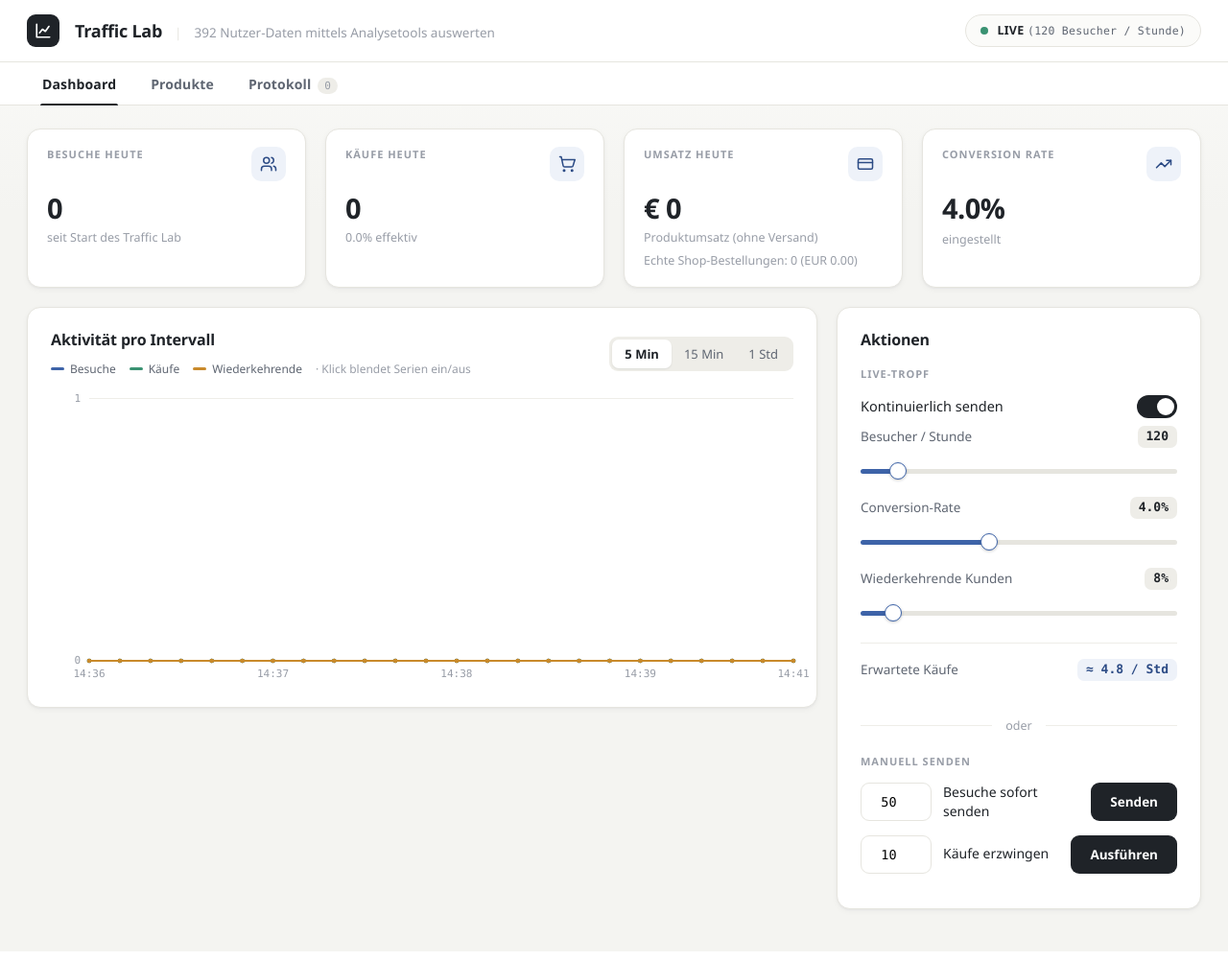
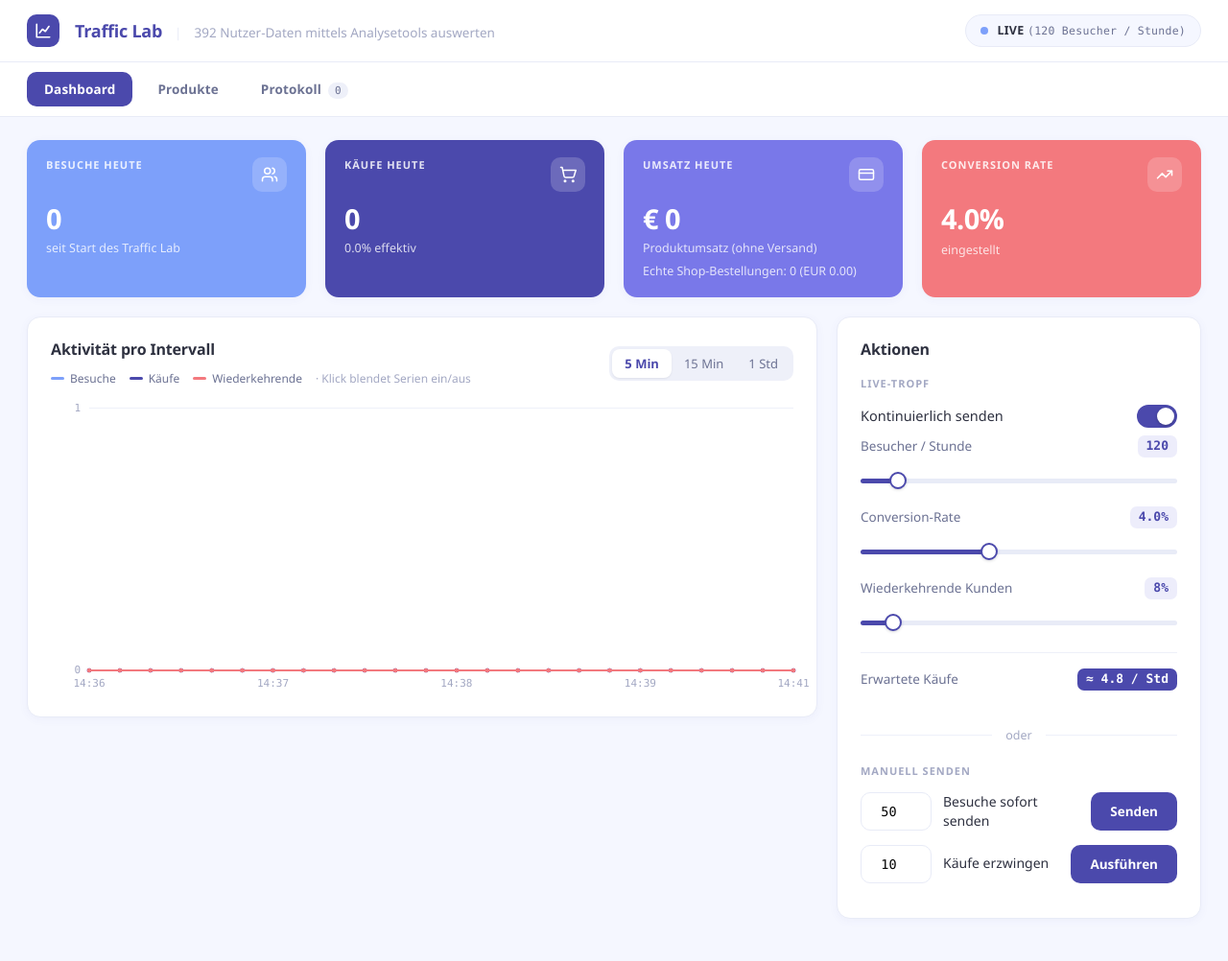
Before and after one commit to bbw-it/m392_matomo-woocommerce-trafficlab, a Flask app: page / in a window 1280 px wide. Shown: the whole page at 96% size. Run offline with Flask 3, Linux system fonts and the light colour scheme.

Commit message:
style(traffic): UI im Skydash-Look – kühle Palette, farbige KPI-Kacheln
Schlichter und ohne warme Töne, nach Vorlage-Screenshot:
- Palette: Hellblau-Grau-Hintergrund (#f5f7ff), Indigo #4b49ac als
  Primärfarbe, Akzente #98bdff/#7da0fa/#7978e9/#f3797e.
- KPI-Karten als farbige Kacheln mit weisser Schrift (Hellblau/Indigo/
  Violett/Koralle), Icon-Chips transluzent weiss.
- Tabs als Pills (aktiv = Indigo gefüllt), Slider/Switches/Buttons in
  Indigo, Datenfarben Hellblau/Indigo/Koralle.

Co-Authored-By: Claude Fable 5 <noreply@anthropic.com>

```diff
--- a/traffic/templates/index.html
+++ b/traffic/templates/index.html
@@ -8,24 +8,24 @@
      System-Fonts zurück (Avenir Next/Segoe UI bzw. SF Mono/Cascadia). -->
 <style>
   :root{
-    /* Reife, warme Neutral-Palette ("Papier & Tinte") mit EINER Akzentfarbe
-       und harmonisierten, gedeckten Datenfarben. */
-    --bg:#f4f4f1; --card:#ffffff; --line:#e6e5df; --line2:#eeede8;
-    --ink:#1f2328; --ink-2:#3a3f47; --gray:#5f6672; --mut:#989da7; --faint:#c4c7cd;
-    --acc:#3d63a8; --acc-deep:#2c4b85; --acc-soft:#eef2f9; --acc-ring:rgba(61,99,168,.22);
-    --c-vis:#3d63a8;   /* Besuche  – Stahlblau  */
-    --c-buy:#3a9272;   /* Käufe    – Salbeigrün */
-    --c-ret:#c98a2b;   /* Wiederk. – Bernstein  */
-    --ok:#3a9272; --warn:#c98a2b; --err:#c0473e; --err-soft:#faeae8;
-    --r:14px; --sh:0 1px 2px rgba(31,35,40,.04), 0 2px 6px rgba(31,35,40,.04);
+    /* Skydash-Palette: kühles Hellblau-Grau, Indigo als Primärfarbe,
+       helle Blau-/Violett-/Koralle-Akzente. Keine warmen Töne. */
+    --bg:#f5f7ff; --card:#ffffff; --line:#e8ebf7; --line2:#eef0f9;
+    --ink:#2e3140; --ink-2:#4a4e63; --gray:#6c7293; --mut:#a3a8c3; --faint:#ccd0e4;
+    --acc:#4b49ac; --acc-deep:#3f3d92; --acc-soft:#ededfb; --acc-ring:rgba(75,73,172,.20);
+    --blue:#98bdff; --blue-2:#7da0fa; --violet:#7978e9; --coral:#f3797e;
+    --c-vis:#7da0fa;   /* Besuche  – Hellblau */
+    --c-buy:#4b49ac;   /* Käufe    – Indigo   */
+    --c-ret:#f3797e;   /* Wiederk. – Koralle  */
+    --ok:#7da0fa; --err:#f3797e; --err-soft:#fdecee;
+    --r:14px; --sh:0 2px 10px rgba(75,73,172,.05);
     --font:"Avenir Next","Segoe UI Variable Text","Segoe UI",system-ui,-apple-system,sans-serif;
     --mono:"SF Mono",ui-monospace,"Cascadia Code",Menlo,Consolas,monospace;
   }
   *{box-sizing:border-box}
   html,body{margin:0}
   body{background:var(--bg); color:var(--ink); font-family:var(--font);
-    -webkit-font-smoothing:antialiased; line-height:1.45;
-    background-image:linear-gradient(180deg,#fbfbf9 0%,var(--bg) 220px)}
+    -webkit-font-smoothing:antialiased; line-height:1.45}
   button{font-family:var(--font)}
   :focus-visible{outline:2px solid var(--acc); outline-offset:2px; border-radius:6px}
   .mono{font-family:var(--mono)}
@@ -34,33 +34,32 @@
   /* ---------- Header ---------- */
   .hdr{background:var(--card); border-bottom:1px solid var(--line)}
   .hdr-in{max-width:1360px; margin:0 auto; padding:15px 28px; display:flex; align-items:center; gap:16px}
-  .logo{width:34px; height:34px; border-radius:9px; background:var(--ink); flex:none;
+  .logo{width:34px; height:34px; border-radius:10px; background:var(--acc); flex:none;
     display:grid; place-items:center}
   .logo svg{width:18px; height:18px}
   .brand{display:flex; align-items:baseline; gap:13px; min-width:0}
-  .brand b{font-size:18px; font-weight:700; letter-spacing:-.015em}
+  .brand b{font-size:18px; font-weight:700; letter-spacing:-.015em; color:var(--acc)}
   .brand span{font-size:13.5px; color:var(--mut); white-space:nowrap; overflow:hidden; text-overflow:ellipsis}
   .brand .sep{color:var(--line); font-weight:300}
   .live{margin-left:auto; display:inline-flex; align-items:center; gap:9px; flex:none;
-    padding:7px 15px; border-radius:99px; border:1px solid var(--line); background:#fbfbf9;
+    padding:7px 15px; border-radius:99px; border:1px solid var(--line); background:var(--bg);
     font-size:12.5px; font-weight:600; letter-spacing:.02em}
   .live .pdot{width:8px; height:8px; border-radius:50%; background:var(--faint); flex:none}
-  .live.on .pdot{background:var(--ok); animation:pulse 1.8s infinite}
+  .live.on .pdot{background:var(--blue-2); animation:pulse 1.8s infinite}
   .live .meta{font-family:var(--mono); font-weight:500; color:var(--gray); font-size:11.5px}
-  @keyframes pulse{0%{box-shadow:0 0 0 0 rgba(58,146,114,.45)}70%{box-shadow:0 0 0 6px rgba(58,146,114,0)}100%{box-shadow:0 0 0 0 rgba(58,146,114,0)}}
+  @keyframes pulse{0%{box-shadow:0 0 0 0 rgba(125,160,250,.5)}70%{box-shadow:0 0 0 6px rgba(125,160,250,0)}100%{box-shadow:0 0 0 0 rgba(125,160,250,0)}}
 
-  /* ---------- Tabs ---------- */
+  /* ---------- Tabs (Pills wie die Skydash-Sidebar) ---------- */
   .tabs{background:var(--card); border-bottom:1px solid var(--line)}
-  .tabs-in{max-width:1360px; margin:0 auto; padding:0 28px; display:flex; gap:4px}
-  .tab{position:relative; border:0; background:none; cursor:pointer; padding:13px 16px 12px;
-    font-size:14px; font-weight:600; color:var(--gray); letter-spacing:.01em; transition:color .15s}
-  .tab:hover{color:var(--ink)}
-  .tab[aria-selected="true"]{color:var(--ink)}
-  .tab::after{content:""; position:absolute; left:14px; right:14px; bottom:-1px; height:2px;
-    border-radius:2px 2px 0 0; background:var(--ink); transform:scaleX(0); transition:transform .18s ease}
-  .tab[aria-selected="true"]::after{transform:scaleX(1)}
-  .tab .cnt{font-family:var(--mono); font-size:11px; font-weight:500; color:var(--mut);
+  .tabs-in{max-width:1360px; margin:0 auto; padding:10px 28px; display:flex; gap:8px}
+  .tab{border:0; background:none; cursor:pointer; padding:9px 18px; border-radius:10px;
+    font-size:13.5px; font-weight:600; color:var(--gray); letter-spacing:.01em;
+    transition:background .15s, color .15s}
+  .tab:hover{color:var(--acc); background:var(--acc-soft)}
+  .tab[aria-selected="true"]{background:var(--acc); color:#fff}
+  .tab .cnt{font-family:var(--mono); font-size:11px; font-weight:500; color:var(--gray);
     margin-left:7px; padding:2px 7px; border-radius:99px; background:var(--line2)}
+  .tab[aria-selected="true"] .cnt{background:rgba(255,255,255,.22); color:#fff}
 
   /* ---------- Layout ---------- */
   .wrap{max-width:1360px; margin:0 auto; padding:24px 28px 44px;
@@ -79,24 +78,29 @@
   h2{font-size:16px; font-weight:700; letter-spacing:-.01em; margin:0}
   .sub{font-size:13px; color:var(--mut); margin:4px 0 0}
 
-  /* ---------- KPI ---------- */
-  .kpi{padding:18px 20px}
+  /* ---------- KPI: farbige Kacheln (Skydash-Signatur) ---------- */
+  .kpi{padding:18px 20px; border:0}
+  .kpi--blue{background:var(--blue-2)}
+  .kpi--indigo{background:var(--acc)}
+  .kpi--violet{background:var(--violet)}
+  .kpi--coral{background:var(--coral)}
   .kpi-top{display:flex; align-items:flex-start; justify-content:space-between; margin-bottom:13px}
-  .kpi-lbl{font-size:11px; font-weight:700; letter-spacing:.09em; text-transform:uppercase; color:var(--mut)}
-  .kpi-ic{width:36px; height:36px; border-radius:10px; background:var(--acc-soft); display:grid; place-items:center; flex:none}
-  .kpi-ic svg{width:18px; height:18px; stroke:var(--acc-deep); fill:none}
-  .kpi-val{font-size:29px; font-weight:700; letter-spacing:-.02em; line-height:1.05; font-variant-numeric:tabular-nums}
-  .kpi-sub{display:flex; align-items:center; gap:8px; margin-top:6px; font-size:12.5px; color:var(--mut)}
+  .kpi-lbl{font-size:11px; font-weight:700; letter-spacing:.09em; text-transform:uppercase; color:rgba(255,255,255,.85)}
+  .kpi-ic{width:36px; height:36px; border-radius:10px; background:rgba(255,255,255,.18); display:grid; place-items:center; flex:none}
+  .kpi-ic svg{width:18px; height:18px; stroke:#fff; fill:none}
+  .kpi-val{font-size:29px; font-weight:700; letter-spacing:-.02em; line-height:1.05;
+    font-variant-numeric:tabular-nums; color:#fff}
+  .kpi-sub{display:flex; align-items:center; gap:8px; margin-top:6px; font-size:12.5px; color:rgba(255,255,255,.8)}
   .kpi-spark{margin-left:auto}
   .kpi.flash .kpi-val{animation:flash .7s}
-  @keyframes flash{0%{color:var(--acc)}100%{color:var(--ink)}}
+  @keyframes flash{0%{opacity:.35}100%{opacity:1}}
 
   /* ---------- Chart ---------- */
   .ch-head{display:flex; align-items:center; justify-content:space-between; gap:16px; margin-bottom:20px}
-  .seg{display:inline-flex; background:var(--line2); border-radius:9px; padding:3px}
+  .seg{display:inline-flex; background:var(--line2); border-radius:10px; padding:3px}
   .seg button{border:0; background:transparent; font-size:13px; font-weight:500;
-    color:var(--gray); padding:6px 13px; border-radius:7px; cursor:pointer; transition:.15s}
-  .seg button.on{background:var(--card); color:var(--ink); box-shadow:0 1px 2px rgba(31,35,40,.08); font-weight:600}
+    color:var(--gray); padding:6px 13px; border-radius:8px; cursor:pointer; transition:.15s}
+  .seg button.on{background:var(--card); color:var(--acc); box-shadow:0 1px 2px rgba(46,49,64,.08); font-weight:600}
   .plot{position:relative; height:300px; padding-bottom:26px}
   .grid{position:absolute; left:40px; right:0; top:0; bottom:26px; display:flex; flex-direction:column; justify-content:space-between; pointer-events:none}
   .grid .gl{position:relative; height:1px; background:var(--line2)}
@@ -137,25 +141,25 @@
   .prm:first-child{margin-top:8px}
   .prm-top{display:flex; align-items:center; justify-content:space-between; margin-bottom:10px; font-size:13.5px}
   .prm-top .k{color:var(--gray)}
-  .prm-top .v{font-weight:600; font-family:var(--mono); font-size:13px; color:var(--ink);
-    background:var(--line2); padding:2px 9px; border-radius:7px; font-variant-numeric:tabular-nums}
+  .prm-top .v{font-weight:600; font-family:var(--mono); font-size:13px; color:var(--acc);
+    background:var(--acc-soft); padding:2px 9px; border-radius:7px; font-variant-numeric:tabular-nums}
   .prm.result{margin-top:22px; padding-top:16px; border-top:1px solid var(--line2)}
-  .prm.result .v{background:var(--acc-soft); color:var(--acc-deep)}
+  .prm.result .v{background:var(--acc); color:#fff}
 
-  /* Slider: ruhiger Akzent-Fill statt Regenbogen (Füllstand via --fill, JS). */
+  /* Slider: Indigo-Fill (Füllstand via --fill, JS). */
   input[type=range]{-webkit-appearance:none; appearance:none; width:100%; height:5px; border-radius:99px; margin:0; cursor:pointer;
     background:linear-gradient(90deg,var(--acc) var(--fill,50%),var(--line) var(--fill,50%))}
   input[type=range]::-webkit-slider-thumb{-webkit-appearance:none; width:18px; height:18px; border-radius:50%; background:#fff;
-    border:1.5px solid var(--acc); box-shadow:0 1px 3px rgba(31,35,40,.25); cursor:pointer; transition:transform .12s, box-shadow .12s}
-  input[type=range]::-webkit-slider-thumb:hover{transform:scale(1.12); box-shadow:0 0 0 5px var(--acc-ring),0 1px 3px rgba(31,35,40,.25)}
+    border:2px solid var(--acc); box-shadow:0 1px 3px rgba(46,49,64,.2); cursor:pointer; transition:transform .12s, box-shadow .12s}
+  input[type=range]::-webkit-slider-thumb:hover{transform:scale(1.12); box-shadow:0 0 0 5px var(--acc-ring),0 1px 3px rgba(46,49,64,.2)}
   input[type=range]::-moz-range-thumb{width:16px; height:16px; border-radius:50%; background:#fff;
-    border:1.5px solid var(--acc); box-shadow:0 1px 3px rgba(31,35,40,.25); cursor:pointer}
+    border:2px solid var(--acc); box-shadow:0 1px 3px rgba(46,49,64,.2); cursor:pointer}
 
   .switch{position:relative; width:42px; height:24px; flex:none}
   .switch input{opacity:0; width:0; height:0}
-  .track{position:absolute; inset:0; border-radius:99px; background:#d3d5d9; transition:.2s; cursor:pointer}
+  .track{position:absolute; inset:0; border-radius:99px; background:#d6d9ea; transition:.2s; cursor:pointer}
   .track:before{content:""; position:absolute; width:18px; height:18px; left:3px; top:3px; border-radius:50%; background:#fff; transition:.2s; box-shadow:0 1px 3px rgba(0,0,0,.25)}
-  .switch input:checked + .track{background:var(--ink)}
+  .switch input:checked + .track{background:var(--acc)}
   .switch input:checked + .track:before{transform:translateX(18px)}
 
   .akt-or{display:flex; align-items:center; gap:14px; color:var(--mut); font-size:12.5px; margin:20px 0}
@@ -164,14 +168,14 @@
 
   .man-row{margin-bottom:14px}
   .man-ctl{display:flex; gap:12px; align-items:center}
-  input[type=number]{width:74px; height:40px; padding:8px 12px; border:1px solid var(--line); border-radius:9px;
+  input[type=number]{width:74px; height:40px; padding:8px 12px; border:1px solid var(--line); border-radius:10px;
     background:var(--card); font-family:var(--mono); font-size:13.5px; text-align:center; flex:none}
   input[type=number]:focus{outline:none; border-color:var(--acc); box-shadow:0 0 0 3px var(--acc-ring)}
   .man-ctl .lbl{font-size:14px; color:var(--ink); flex:1; min-width:0}
-  .btn{height:40px; padding:0 20px; border:0; border-radius:9px; background:var(--ink); color:#fff;
+  .btn{height:40px; padding:0 20px; border:0; border-radius:10px; background:var(--acc); color:#fff;
     font-size:13.5px; font-weight:600; cursor:pointer; transition:.15s; white-space:nowrap; flex:none}
-  .btn:hover{background:#000}
-  .btn.sent{background:var(--ok); cursor:default}
+  .btn:hover{background:var(--acc-deep)}
+  .btn.sent{background:var(--blue-2); cursor:default}
   button.err{background:var(--err-soft)!important; color:var(--err)!important}
 
   @media(min-width:761px) and (max-width:1180px){
@@ -191,17 +195,17 @@
   .pinfo span{font-size:12.5px; color:var(--mut)}
   .pstat{font-size:12.5px; color:var(--mut); text-align:right}
   .pstat b{display:block; font-family:var(--mono); font-size:13.5px; font-weight:600; color:var(--ink-2); font-variant-numeric:tabular-nums}
-  .pval{font-family:var(--mono); font-size:13px; font-weight:600; text-align:center; color:var(--ink);
-    background:var(--line2); padding:3px 0; border-radius:7px; font-variant-numeric:tabular-nums}
+  .pval{font-family:var(--mono); font-size:13px; font-weight:600; text-align:center; color:var(--acc);
+    background:var(--acc-soft); padding:3px 0; border-radius:7px; font-variant-numeric:tabular-nums}
   .ptag{font-size:11px; font-weight:700; letter-spacing:.05em; text-transform:uppercase; text-align:center;
     padding:4px 0; border-radius:99px}
-  .ptag.hot{background:#e9f3ee; color:#256a4e}
+  .ptag.hot{background:var(--acc-soft); color:var(--acc)}
   .ptag.mid{background:var(--line2); color:var(--gray)}
-  .ptag.low{background:#f6efe2; color:#8a5f1a}
+  .ptag.low{background:var(--err-soft); color:#d9565c}
   .ppre{display:flex; gap:6px}
   .ppre button{border:1px solid var(--line); background:var(--card); color:var(--gray); font-size:11.5px;
     font-weight:600; padding:5px 10px; border-radius:99px; cursor:pointer; transition:.13s; white-space:nowrap}
-  .ppre button:hover{border-color:var(--ink); color:var(--ink)}
+  .ppre button:hover{border-color:var(--acc); color:var(--acc); background:var(--acc-soft)}
   .p-empty{padding:26px 4px; color:var(--mut); font-size:14px}
   .p-note{font-size:12.5px; color:var(--mut); margin-top:16px; padding-top:14px; border-top:1px solid var(--line2)}
   @media(max-width:980px){
@@ -215,7 +219,7 @@
   /* ---------- Protokoll ---------- */
   .log-head{display:flex; align-items:center; gap:14px; margin-bottom:8px}
   .log-head .as{display:inline-flex; align-items:center; gap:8px; font-size:13px; color:var(--mut)}
-  .log-head .clear{margin-left:auto; background:0; border:0; color:var(--acc-deep); font-size:13.5px; font-weight:600; cursor:pointer}
+  .log-head .clear{margin-left:auto; background:0; border:0; color:var(--acc); font-size:13.5px; font-weight:600; cursor:pointer}
   .switch.sm{width:34px; height:20px}
   .switch.sm .track:before{width:14px; height:14px}
   .switch.sm input:checked + .track:before{transform:translateX(14px)}
@@ -263,26 +267,26 @@
   <!-- ============ DASHBOARD ============ -->
   <section class="view" id="view-dashboard">
     <div class="kpis">
-      <div class="card kpi">
+      <div class="card kpi kpi--blue">
         <div class="kpi-top"><span class="kpi-lbl">Besuche heute</span>
           <span class="kpi-ic"><svg viewBox="0 0 24 24" stroke-width="2" stroke-linecap="round" stroke-linejoin="round"><path d="M16 21v-2a4 4 0 0 0-4-4H6a4 4 0 0 0-4 4v2"/><circle cx="9" cy="7" r="4"/><path d="M22 21v-2a4 4 0 0 0-3-3.87"/><path d="M16 3.1a4 4 0 0 1 0 7.75"/></svg></span></div>
         <div class="kpi-val" id="k-visits">0</div>
         <div class="kpi-sub">seit Start des Traffic Lab</div>
       </div>
-      <div class="card kpi">
+      <div class="card kpi kpi--indigo">
         <div class="kpi-top"><span class="kpi-lbl">Käufe heute</span>
           <span class="kpi-ic"><svg viewBox="0 0 24 24" stroke-width="2" stroke-linecap="round" stroke-linejoin="round"><circle cx="8" cy="21" r="1"/><circle cx="19" cy="21" r="1"/><path d="M2 2h2l2.7 12.4a2 2 0 0 0 2 1.6h9.7a2 2 0 0 0 2-1.6L23 6H5.1"/></svg></span></div>
         <div class="kpi-val" id="k-purch">0</div>
         <div class="kpi-sub" id="k-purch-sub">0.0% effektiv</div>
       </div>
-      <div class="card kpi">
+      <div class="card kpi kpi--violet">
         <div class="kpi-top"><span class="kpi-lbl">Umsatz heute</span>
           <span class="kpi-ic"><svg viewBox="0 0 24 24" stroke-width="2" stroke-linecap="round" stroke-linejoin="round"><rect x="2" y="5" width="20" height="14" rx="2"/><path d="M2 10h20"/></svg></span></div>
         <div class="kpi-val" id="k-rev">€ 0</div>
         <div class="kpi-sub">Produktumsatz (ohne Versand)</div>
         <div class="kpi-sub" id="wc-line">Echte Shop-Bestellungen: 0 (EUR 0.00)</div>
       </div>
-      <div class="card kpi">
+      <div class="card kpi kpi--coral">
         <div class="kpi-top"><span class="kpi-lbl">Conversion Rate</span>
           <span class="kpi-ic"><svg viewBox="0 0 24 24" stroke-width="2" stroke-linecap="round" stroke-linejoin="round"><polyline points="22 7 13.5 15.5 8.5 10.5 2 17"/><polyline points="16 7 22 7 22 13"/></svg></span></div>
         <div class="kpi-val" id="k-cr">0%</div>
@@ -397,7 +401,7 @@ let intervalMin=5, cleared=0;
 const prev={visits:0, purchases:0};
 const state={drip_per_hour:120, conversion_rate:0.015, returning_rate:0.10, live_drip:true};
 
-// ---- Slider-Füllstand (Akzent-Fill links vom Thumb) ----
+// ---- Slider-Füllstand (Indigo-Fill links vom Thumb) ----
 function paintSlider(el){
   const f=((el.value-el.min)/((el.max-el.min)||1))*100;
   el.style.setProperty('--fill', f.toFixed(1)+'%');
@@ -411,7 +415,7 @@ function showView(v){
   activeView=v;
   VIEWS.forEach(x=>{ $('#view-'+x).hidden = x!==v; });
   document.querySelectorAll('.tab').forEach(t=>t.setAttribute('aria-selected', String(t.dataset.view===v)));
-  if(v!=='dashboard'){} else if(window._hist){ drawChart(window._hist); }  // Reflow nach hidden
+  if(v==='dashboard' && window._hist){ drawChart(window._hist); }  // Reflow nach hidden
   if(v==='produkte') loadProducts();
   if(history.replaceState) history.replaceState(null,'','#'+v);
 }
@@ -547,7 +551,7 @@ function drawSpark(hist){
   const s=pts.slice(-16); if(s.length<2){ $('#spark').innerHTML=''; return; }
   const max=Math.max(1,...s), W=74,H=22;
   const d=s.map((v,i)=>(i?'L':'M')+(i/(s.length-1)*W).toFixed(1)+' '+(H-2-(v/max)*(H-4)).toFixed(1)).join(' ');
-  $('#spark').innerHTML='<path d="'+d+'" stroke="#3d63a8" stroke-width="1.6" fill="none" stroke-linecap="round" stroke-linejoin="round"/>';
+  $('#spark').innerHTML='<path d="'+d+'" stroke="rgba(255,255,255,.9)" stroke-width="1.6" fill="none" stroke-linecap="round" stroke-linejoin="round"/>';
 }
 
 // ---- Produkte-Tab -------------------------------------------------------
```
